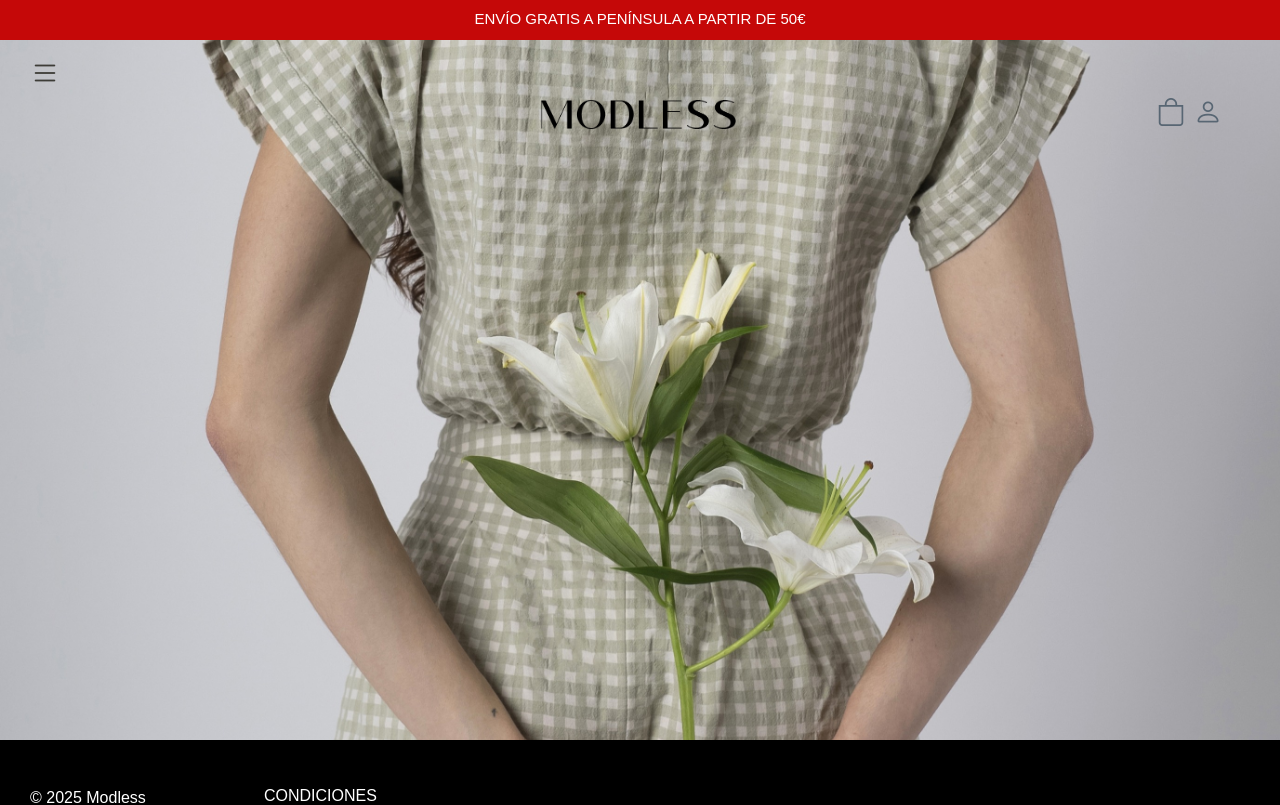
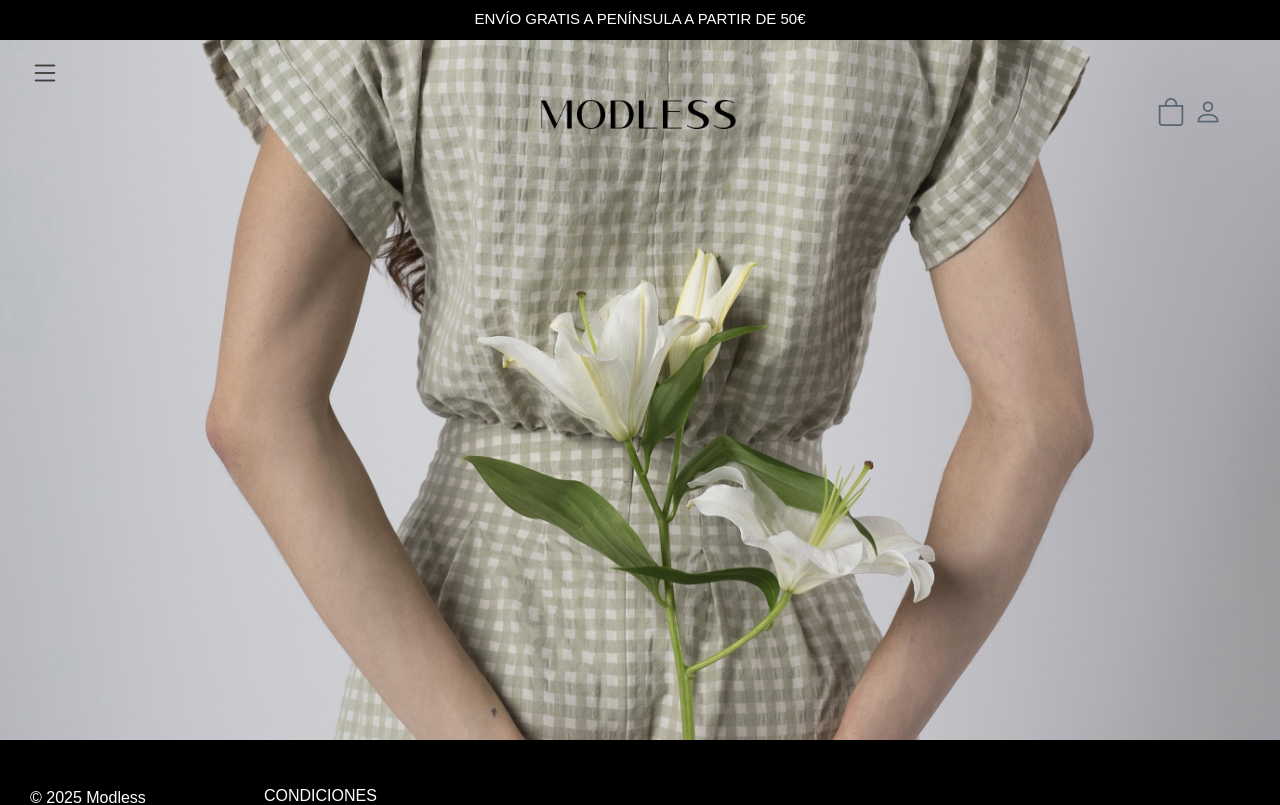
Before and after one commit to SildelaBarrera/Front-Deploy-Modless, an Angular app: page / in a window 1280 px wide. Shown: the top 805 px of the page. Built offline with nearby package versions, Linux system fonts and the light colour scheme; a web font is replaced by a local one.

Commit message:
header negro

```diff
--- a/src/app/shared/components/header/header.component.css
+++ b/src/app/shared/components/header/header.component.css
@@ -10,7 +10,7 @@ html, body {
 .header {
     height: 5vh;
     width: 100%;
-    background-color: rgb(197, 8, 8);
+    background-color: rgb(0, 0, 0);
     display: flex;
     padding-top: 2px;
     justify-content: center;
```
